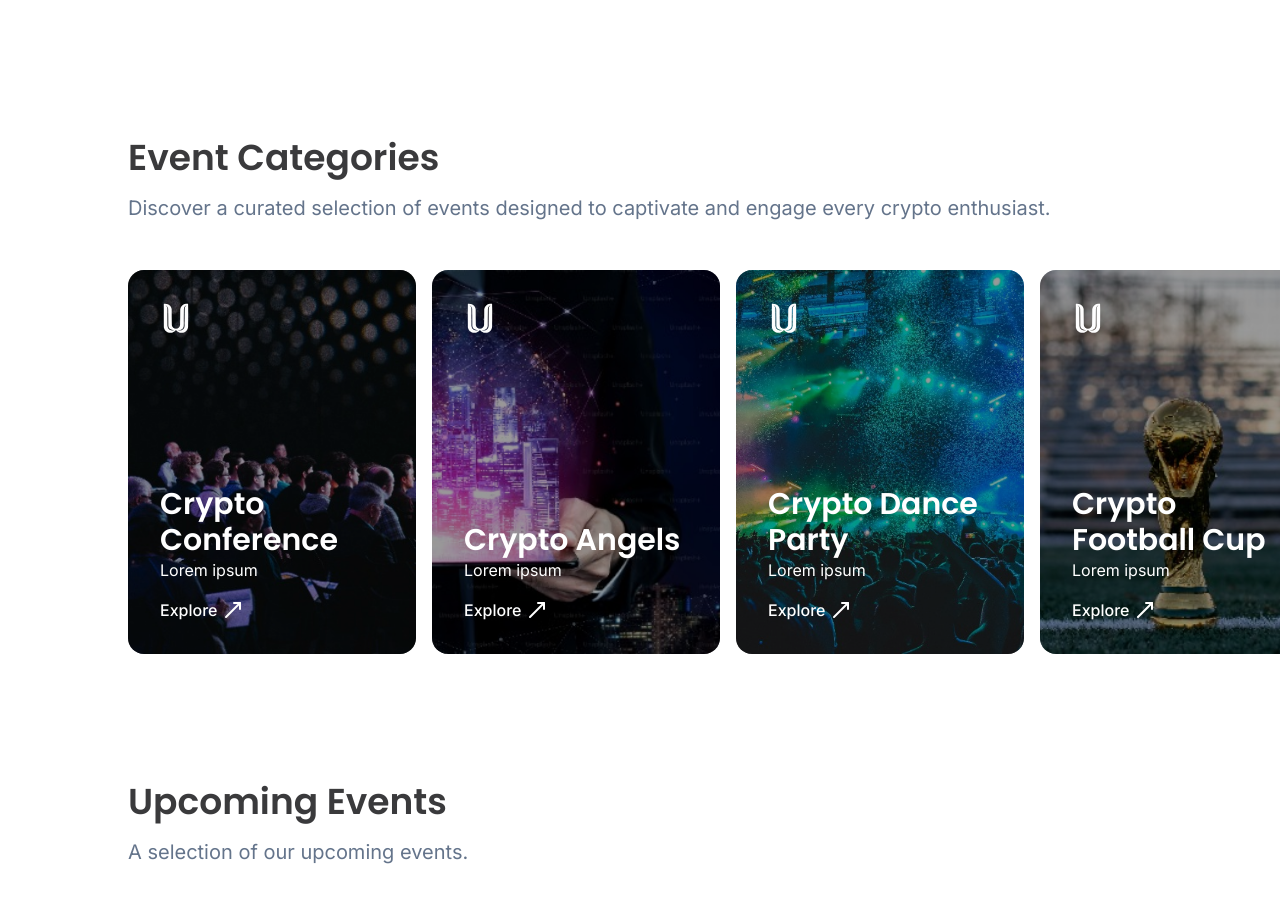
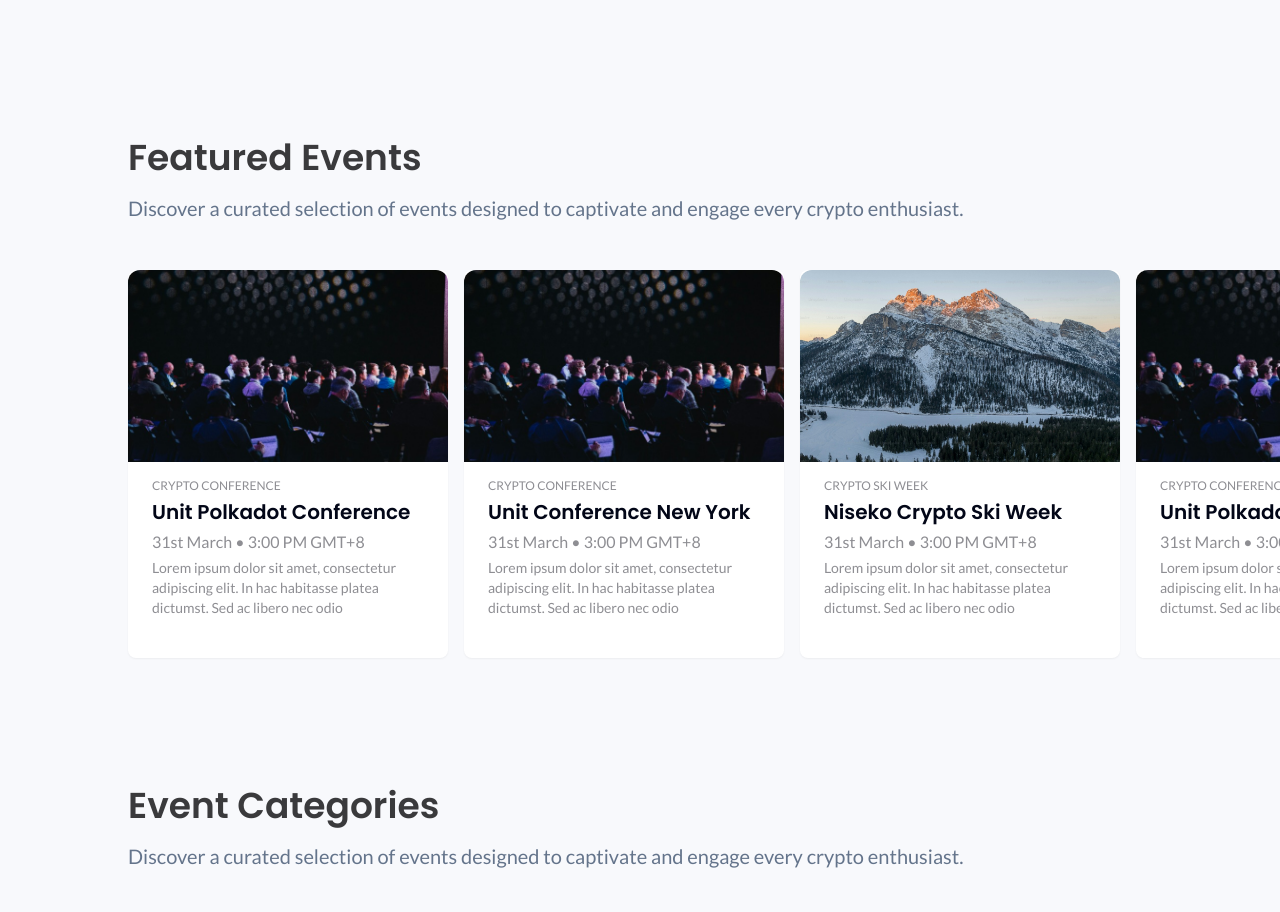
Before and after one commit to shrall-unit/unit-events, a Next.js app: page / in a window 1280 px wide. Shown: the part 1120-2032 px from the top of the page. Built offline with nearby package versions, Linux system fonts and the light colour scheme; grey boxes are pictures that could not be loaded.

Commit message:
feat: add featured events section

```diff
--- /dev/null
+++ b/src/app/components/FeaturedEvents.tsx
@@ -0,0 +1,124 @@
+import Image from 'next/image';
+
+import { cn } from '@/lib/utils';
+
+import { Card, CardContent, CardHeader } from '@/components/ui/card';
+import {
+  Carousel,
+  CarouselContent,
+  CarouselItem,
+  CarouselNext,
+  CarouselPrevious,
+} from '@/components/ui/carousel';
+
+type FeaturedEvent = {
+  title: string;
+  image: string;
+  type: string;
+  schedule: string;
+  description: string;
+  link: string;
+};
+
+const events: FeaturedEvent[] = [
+  {
+    title: 'Unit Polkadot Conference',
+    image: '/images/crypto-conference.jpeg',
+    type: 'Crypto Conference',
+    schedule: '31st March • 3:00 PM GMT+8',
+    description:
+      'Lorem ipsum dolor sit amet, consectetur adipiscing elit. In hac habitasse platea dictumst. Sed ac libero nec odio',
+    link: '/',
+  },
+  {
+    title: 'Unit Conference New York',
+    image: '/images/crypto-conference.jpeg',
+    type: 'Crypto Conference',
+    schedule: '31st March • 3:00 PM GMT+8',
+    description:
+      'Lorem ipsum dolor sit amet, consectetur adipiscing elit. In hac habitasse platea dictumst. Sed ac libero nec odio',
+    link: '/',
+  },
+  {
+    title: 'Niseko Crypto Ski Week',
+    image: '/images/crypto-ski-week.jpeg',
+    type: 'Crypto Ski Week',
+    schedule: '31st March • 3:00 PM GMT+8',
+    description:
+      'Lorem ipsum dolor sit amet, consectetur adipiscing elit. In hac habitasse platea dictumst. Sed ac libero nec odio',
+    link: '/',
+  },
+  {
+    title: 'Unit Polkadot Conference',
+    image: '/images/crypto-conference.jpeg',
+    type: 'Crypto Conference',
+    schedule: '31st March • 3:00 PM GMT+8',
+    description:
+      'Lorem ipsum dolor sit amet, consectetur adipiscing elit. In hac habitasse platea dictumst. Sed ac libero nec odio',
+    link: '/',
+  },
+];
+
+function FeaturedEvents() {
+  return (
+    <section id='featured-events' className='flex w-full flex-col gap-y-12'>
+      <div className='flex flex-col gap-y-4 px-8 xl:px-32'>
+        <h2 className='text-3xl font-semibold md:text-4xl'>Featured Events</h2>
+        <p className='text-lg text-slate-500 md:text-xl'>
+          Discover a curated selection of events designed to captivate and
+          engage every crypto enthusiast.
+        </p>
+      </div>
+      <Carousel
+        opts={{
+          align: 'start',
+          skipSnaps: true,
+        }}
+        className='group/carousel w-full'
+      >
+        <CarouselContent className='mx-8 xl:mx-32'>
+          {events.map((event, index) => (
+            <CarouselItem
+              key={event.title}
+              className='flex w-max gap-x-6 transition-all duration-500 hover:scale-105 hover:shadow-sm'
+            >
+              <Card
+                className={cn(
+                  'w-80',
+                  events.length - 1 === index && 'mr-8 md:mr-32',
+                )}
+              >
+                <CardHeader className='p-0'>
+                  <Image
+                    src={event.image}
+                    alt={event.title}
+                    priority={true}
+                    quality={100}
+                    width={0}
+                    height={0}
+                    sizes='w-full'
+                    className='h-48 w-80 rounded-t-xl object-cover'
+                  />
+                </CardHeader>
+                <CardContent className='mb-4 flex flex-col gap-y-1 pt-4'>
+                  <span className='text-xs uppercase text-unit-grey-40'>
+                    {event.type}
+                  </span>
+                  <h3 className='text-xl font-semibold'>{event.title}</h3>
+                  <p className='text-unit-grey-40'>{event.schedule}</p>
+                  <p className='text-sm text-unit-grey-40'>
+                    {event.description}
+                  </p>
+                </CardContent>
+              </Card>
+            </CarouselItem>
+          ))}
+        </CarouselContent>
+        <CarouselPrevious className='hidden opacity-0 transition-all duration-500 disabled:!opacity-0 group-hover/carousel:scale-110 group-hover/carousel:opacity-100 md:flex' />
+        <CarouselNext className='hidden opacity-0 transition-all duration-500 disabled:!opacity-0 group-hover/carousel:scale-110 group-hover/carousel:opacity-100 md:flex' />
+      </Carousel>
+    </section>
+  );
+}
+
+export default FeaturedEvents;
--- a/src/app/page.tsx
+++ b/src/app/page.tsx
@@ -5,6 +5,7 @@ import { Button } from '@/components/ui/button';
 
 import EventCategories from './components/EventCategories';
 import FAQ from './components/FAQ';
+import FeaturedEvents from './components/FeaturedEvents';
 import PastEvents from './components/PastEvents';
 import UpcomingEvents from './components/UpcomingEvents';
 
@@ -69,6 +70,7 @@ export default function Home() {
           experiences!
         </p>
       </section>
+      <FeaturedEvents />
       <EventCategories />
       <UpcomingEvents />
       <PastEvents />
--- a/src/components/layout/Footer.tsx
+++ b/src/components/layout/Footer.tsx
@@ -12,7 +12,7 @@ import {
 function Footer() {
   const currentYear = new Date().getFullYear();
   return (
-    <div className='flex w-full flex-col items-center justify-center gap-y-8 bg-neutral-100 py-32 text-slate-400'>
+    <div className='flex w-full flex-col items-center justify-center gap-y-8 bg-unit-grey-10 py-32 text-unit-grey-40'>
       <div className='flex items-center justify-center gap-x-4'>
         <Link href='#'>
           <FaTwitter className='size-6' />
--- a/src/components/layout/Layout.tsx
+++ b/src/components/layout/Layout.tsx
@@ -3,7 +3,7 @@ import Navbar from './Navbar';
 
 function Layout({ children }: { children: React.ReactNode }) {
   return (
-    <main className='flex min-h-screen w-screen flex-col items-center justify-center gap-y-12 font-inter text-unit-black-80 md:gap-y-24 lg:gap-y-32'>
+    <main className='flex min-h-screen w-screen flex-col items-center justify-center gap-y-12 bg-unit-grey-10 font-lato text-unit-black-80 md:gap-y-24 lg:gap-y-32'>
       <Navbar />
       {children}
       <Footer />
--- a/src/components/layout/Navbar.tsx
+++ b/src/components/layout/Navbar.tsx
@@ -31,7 +31,7 @@ function Navbar() {
       <div
         className={cn(
           'fixed left-0 top-0 z-50 w-full',
-          isScrolled && 'bg-white shadow-sm',
+          isScrolled && 'bg-unit-grey-10 shadow-sm',
         )}
       >
         <div
--- a/src/styles/globals.css
+++ b/src/styles/globals.css
@@ -1,5 +1,6 @@
 @import url('https://fonts.googleapis.com/css2?family=Poppins:ital,wght@0,100;0,200;0,300;0,400;0,500;0,600;0,700;0,800;0,900;1,100;1,200;1,300;1,400;1,500;1,600;1,700;1,800;1,900&display=swap');
 @import url('https://fonts.googleapis.com/css2?family=Inter:wght@100..900&display=swap');
+@import url('https://fonts.googleapis.com/css2?family=Lato:ital,wght@0,100;0,300;0,400;0,700;0,900;1,100;1,300;1,400;1,700;1,900&display=swap');
 
 @tailwind base;
 @tailwind components;
--- a/tailwind.config.ts
+++ b/tailwind.config.ts
@@ -51,6 +51,7 @@ const config = {
       },
       fontFamily: {
         poppins: ['Poppins', 'sans-serif'],
+        lato: ['Lato', 'sans-serif'],
         inter: ['Inter', 'sans-serif'],
       },
       keyframes: {
```
